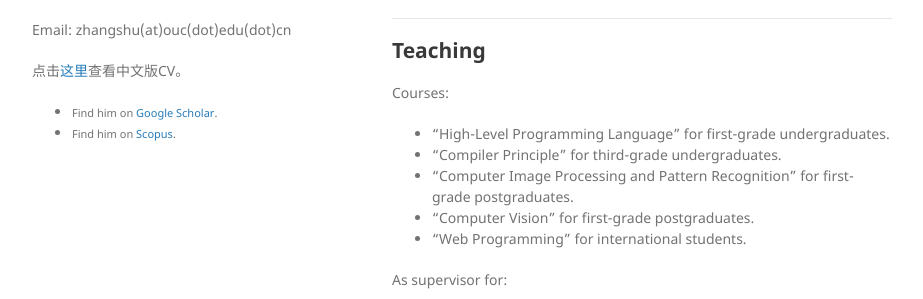
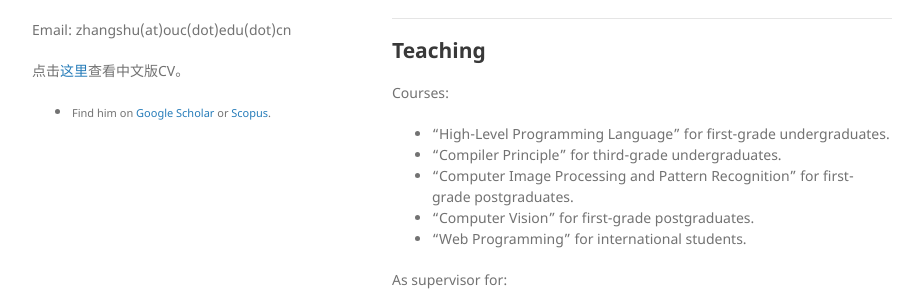
Before and after one commit to jackyspeed/aboutzhangshu, a Jekyll site: the page built from index.md, in a window 1280 px wide. Shown: the part 489-788 px from the top of the page, without its empty margins (178-1101 px from the left). Built offline with Jekyll 4.4.1, drawn with Linux system fonts in a browser that asks for light colours; our own code applies the rules of GitHub Pages for plain Markdown files.

Commit message:
Update default.html

```diff
--- a/_layouts/default.html
+++ b/_layouts/default.html
@@ -34,9 +34,15 @@
         <p class="view">点击<a href="{{ site.OUC_link }}" Target="_blank">这里</a>查看中文版CV。</p>
         {% endif %}
 
+        <!--
         <ul class="view">
           <li><small>Find him on <a href="{{ site.google_scholar_link | default: scholar.google.com  }}" Target="_blank">Google Scholar</a>.</small></li>
           <li><small>Find him on <a href="{{ site.scopus_link | default: www.sopus.com  }}" Target="_blank">Scopus</a>.</small></li>
+        </ul>
+        -->
+
+        <ul class="view">
+          <li><small>Find him on <a href="{{ site.google_scholar_link | default: scholar.google.com  }}" Target="_blank">Google Scholar</a> or <a href="{{ site.scopus_link | default: www.sopus.com  }}" Target="_blank">Scopus</a>.</small></li>
         </ul>
 
 
```
